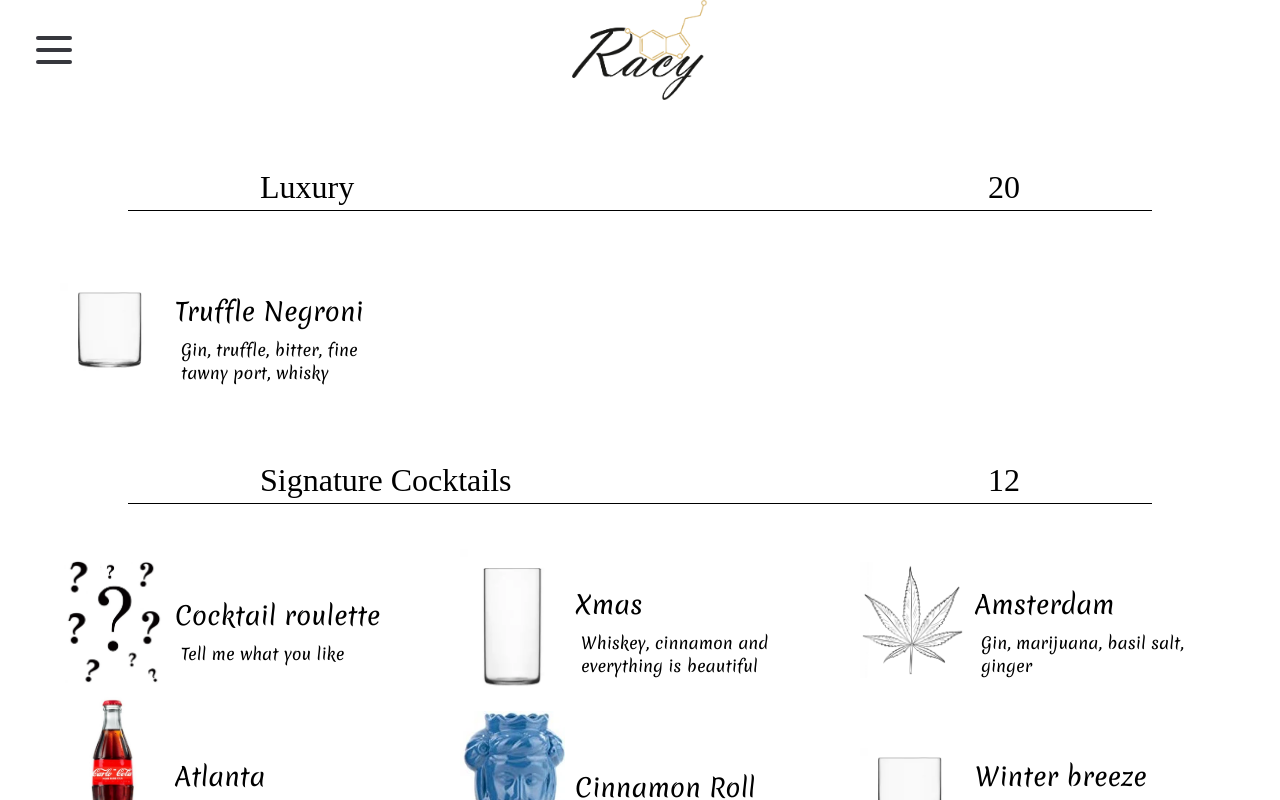
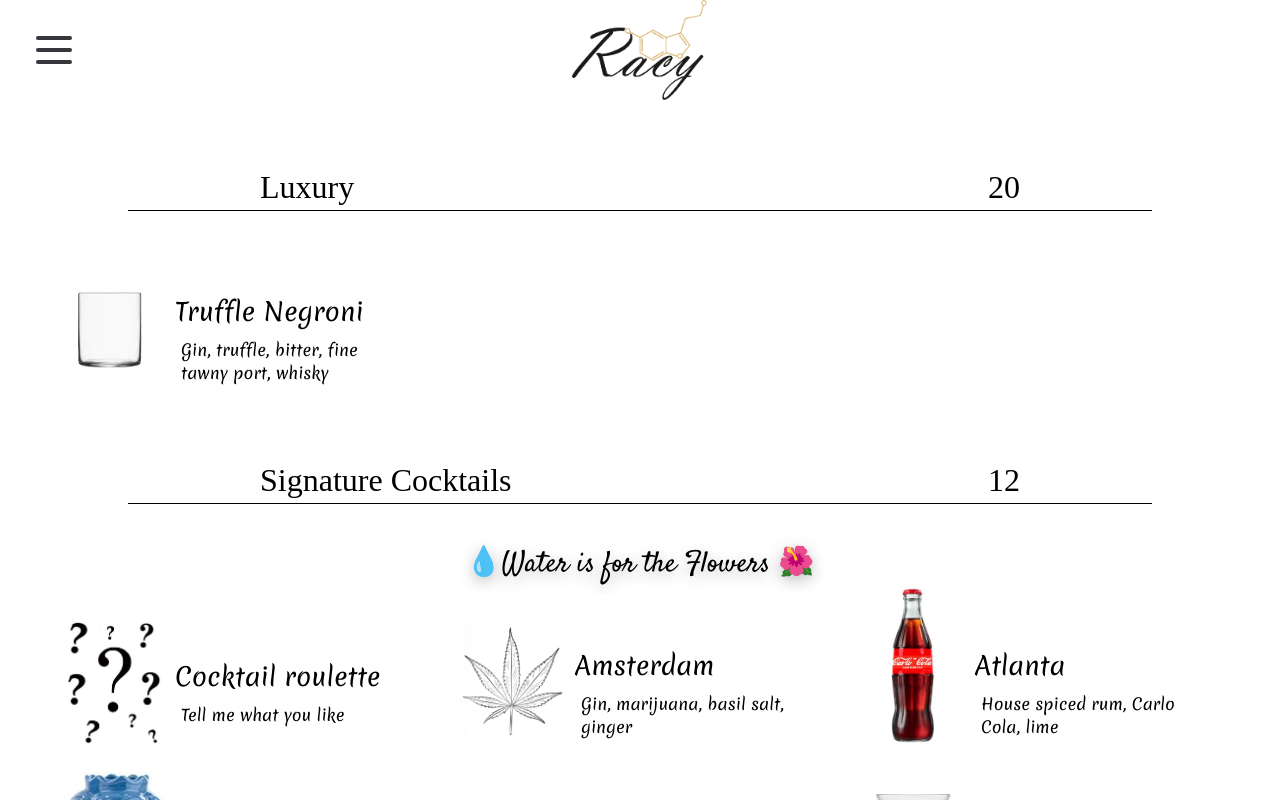
Before and after one commit to Aldodo91/racy-bar, a React (Create React App) app: page /menu-details/1 in a window 1280 px wide. Built offline with nearby package versions, Linux system fonts and the light colour scheme; a web font is replaced by a local one.

Commit message:
menu estivo v1

```diff
--- a/src/components/bigSelecion.jsx
+++ b/src/components/bigSelecion.jsx
@@ -1,13 +1,15 @@
 import Category from "./category";
+import Label from "./label";
 import MenuElement from "./menuElement";
 
-const BigSelection = ({ category, nome, langIT, cost, toShare }) => {
+const BigSelection = ({ category, nome, langIT, cost, toShare, showLabel }) => {
   return (
     category &&
     category.length && (
       <>
         <Category categoria={nome} cost={cost} toShare={toShare} />
         <center>
+          {showLabel && <Label />}
           <div className="container">
             {category.map((element) => (
               <MenuElement
--- /dev/null
+++ b/src/components/label.jsx
@@ -0,0 +1,7 @@
+import React from "react";
+
+const Label = () => {
+  return <div className="label">💧Water is for the Flowers 🌺</div>;
+};
+
+export default Label;
--- a/src/costants/menuElement.js
+++ b/src/costants/menuElement.js
@@ -306,27 +306,27 @@ export const caffetteria = [
   },
   {
     nome: "Cappuccino",
-    prezzo: 3,
+    prezzo: 3.5,
   },
   {
     nome: "Latte Macchiato",
-    prezzo: 3,
+    prezzo: 3.5,
   },
   {
     nome: "Cortado",
-    prezzo: 2,
+    prezzo: 2.5,
   },
   {
     nome: "Americano",
-    prezzo: 3,
+    prezzo: 3.5,
   },
   {
     nome: "Doppio Espresso",
-    prezzo: 3,
+    prezzo: 3.5,
   },
   {
     nome: "Tea",
-    prezzo: 3,
+    prezzo: 3.5,
   },
   // {
   //   nome: "Caffe freddo",
@@ -342,7 +342,7 @@ export const caffetteria = [
   },
   {
     nome: "Flat white",
-    prezzo: 3,
+    prezzo: 3.5,
   },
   {
     nome: "Spremuta",
@@ -390,7 +390,7 @@ export const specialCoffie = [
   {
     nome: "Chai latte",
     desc: "Indian Chai, latte, cannella ",
-    prezzo: 3,
+    prezzo: 4,
   },
   // {
   //   nome: "Pumpkin spice latte",
@@ -506,18 +506,18 @@ export const food = [
       en: "with Burrata cheese, Mortadella and pistacchi di Bronte",
     },
   },
-  {
-    img: null,
-    nome: {
-      it: "Crema",
-      en: "Soup",
-    },
-    prezzo: 7,
-    ricetta: {
-      it: "con funghi Porcini",
-      en: "Porcini mushrooms soup",
-    },
-  },
+  // {
+  //   img: null,
+  //   nome: {
+  //     it: "Crema",
+  //     en: "Soup",
+  //   },
+  //   prezzo: 7,
+  //   ricetta: {
+  //     it: "con funghi Porcini",
+  //     en: "Porcini mushrooms soup",
+  //   },
+  // },
 ];
 export const bruschette = {
   nome: {
@@ -556,6 +556,14 @@ export const bruschette = {
   ],
 };
 export const dessert = [
+  // {
+  //   prezzo: 6,
+  //   nome: "Musse di San Valentino",
+  //   desc: {
+  //     it: "Mousse al cioccolato e gelè di lamponi",
+  //     en: "Chocolate mousse and raspberry gelè",
+  //   },
+  // },
   {
     prezzo: 5,
     nome: "Dolce del giorno",
@@ -596,10 +604,10 @@ export const whiteWine = [
     bottleCost: 28,
     glassCost: 7,
   },
-  {
-    nome: "Biancolella Casa d'Ambra",
-    bottleCost: 30,
-  },
+  // {
+  //   nome: "Biancolella Casa d'Ambra",
+  //   bottleCost: 30,
+  // },
   {
     nome: "Chardonnay Cantina Mori",
     bottleCost: 28,
@@ -674,14 +682,14 @@ export const hot = [
       en: "Rum, caffè, cocco & cannella",
     },
   },
-  {
-    img: images.hot,
-    nome: "French kiss",
-    ricetta: {
-      it: "Calvados, Cioccolato fondente, Lamponi",
-      en: "Calvados, Dark chocolate, Raspberries",
-    },
-  },
+  // {
+  //   img: images.hot,
+  //   nome: "French kiss",
+  //   ricetta: {
+  //     it: "Calvados, Cioccolato fondente, Lamponi",
+  //     en: "Calvados, Dark chocolate, Raspberries",
+  //   },
+  // },
   {
     img: images.hot,
     nome: "Aperol Spritz Caldo",
--- a/src/costants/mocktail.js
+++ b/src/costants/mocktail.js
@@ -1,14 +1,14 @@
 import * as images from "./images";
 
 export const mocktail = [
-  {
-    img: images.moro,
-    nome: "Shanghai",
-    ricetta: {
-      it: "Versione analcolica dell'Hong Kong",
-      en: "Non alcohol version of Hong Kong",
-    },
-  },
+  // {
+  //   img: images.moro,
+  //   nome: "Shanghai",
+  //   ricetta: {
+  //     it: "Versione analcolica dell'Hong Kong",
+  //     en: "Non alcohol version of Hong Kong",
+  //   },
+  // },
   {
     img: images.flute,
     nome: "Fake 75",
--- a/src/costants/signature.js
+++ b/src/costants/signature.js
@@ -9,6 +9,14 @@ export const signature = [
     },
   },
   // {
+  //   img: images.martini,
+  //   nome: "Cocktail di carnevale",
+  //   ricetta: {
+  //     it: "Coriandolo, Strega, sour",
+  //     en: "Coriandolo, Strega, sour",
+  //   },
+  // },
+  // {
   //   img: images.mela,
   //   nome: "FALLing in love",
   //   ricetta: {
@@ -16,14 +24,14 @@ export const signature = [
   //     en: "Bourbon Whiskey, pumpkin, Cinnamon, ginger",
   //   },
   // },
-  {
-    img: images.bl,
-    nome: "Xmas",
-    ricetta: {
-      it: "Whiskey, cannella e ogni cosa è bella",
-      en: "Whiskey, cinnamon and everything is beautiful",
-    },
-  },
+  // {
+  //   img: images.bl,
+  //   nome: "Xmas",
+  //   ricetta: {
+  //     it: "Whiskey, cannella e ogni cosa è bella",
+  //     en: "Whiskey, cinnamon and everything is beautiful",
+  //   },
+  // },
   {
     img: images.ams,
     nome: "Amsterdam",
@@ -48,14 +56,14 @@ export const signature = [
       en: "Cinnamon, gin, lemon",
     },
   },
-  {
-    img: images.bc,
-    nome: "Winter breeze",
-    ricetta: {
-      it: "Bourbon, cannella, peperoncino, clementine",
-      en: "Bourbon, cinnamon, chili, clementines",
-    },
-  },
+  // {
+  //   img: images.bc,
+  //   nome: "Winter breeze",
+  //   ricetta: {
+  //     it: "Bourbon, cannella, peperoncino, clementine",
+  //     en: "Bourbon, cinnamon, chili, clementines",
+  //   },
+  // },
   {
     img: images.bc,
     nome: "CCC",
@@ -80,14 +88,14 @@ export const signature = [
       en: "Hazelnut, sour",
     },
   },
-  {
-    img: images.bc,
-    nome: "Montella",
-    ricetta: {
-      it: "Castagna, Rabarbaro, Vermouth, Limone",
-      en: "Chestnut, Rhubarb, Vermouth, Lemon",
-    },
-  },
+  // {
+  //   img: images.bc,
+  //   nome: "Montella",
+  //   ricetta: {
+  //     it: "Castagna, Rabarbaro, Vermouth, Limone",
+  //     en: "Chestnut, Rhubarb, Vermouth, Lemon",
+  //   },
+  // },
   {
     img: images.martini,
     nome: "Sidney 2.0",
--- a/src/pages/menuDetails.jsx
+++ b/src/pages/menuDetails.jsx
@@ -11,6 +11,7 @@ import Bruschette from "../components/bruschette";
 import DessertSelection from "../components/dessetSelection";
 import LuxurySelection from "../components/LuxurySelecion";
 import SpecialCoffie from "../components/coffieSpecial";
+import Label from "../components/label";
 
 const MenuDetails = () => {
   const { lang } = useParams();
@@ -38,6 +39,7 @@ const MenuDetails = () => {
             nome="Signature Cocktails"
             langIT={langIt}
             cost={12}
+            showLabel
           />
         </div>
         <div id="hot">
@@ -59,7 +61,7 @@ const MenuDetails = () => {
           <BigSelection
             category={menuElement.mocktail}
             nome="Mocktails"
-            cost={7}
+            cost={8}
             langIT={langIt}
           />
         </div>
@@ -127,16 +129,16 @@ const MenuDetails = () => {
             category={menuElement.specialCoffie}
             nome="Special Coffee"
           />
-          <SpecialCoffie
+          {/* <SpecialCoffie
             category={menuElement.tisane}
             nome={langIt ? "Tisane" : "Herbal teas"}
-          />
+          /> */}
         </div>
         <div id="food">
           <Bruschette
             element={menuElement.bruschette}
             langIT={langIt}
-            cost={"2 / pz"}
+            cost={"2€/pz"}
           />
           <FoodSelection
             category={menuElement.food}
--- a/src/style/menu.css
+++ b/src/style/menu.css
@@ -1,5 +1,6 @@
 @import url('https://fonts.googleapis.com/css2?family=Merienda&display=swap');
 @import url('https://fonts.googleapis.com/css2?family=Baskervville&display=swap');
+@import url('https://fonts.googleapis.com/css2?family=Satisfy&display=swap');
 
 .bigButton{
     padding: 3rem 6rem;
--- a/src/style/menuElement.css
+++ b/src/style/menuElement.css
@@ -79,3 +79,14 @@
     max-width: 1200px;
 
 }
+
+.label{
+    text-shadow: 0px 4px 15px rgba(0,0,0,0.25);
+    font-family: 'merienda', cursive;
+    font-family: 'Satisfy', cursive;
+    font-weight: lighter;
+    padding: 10px 0px;
+    font-size: 1.8rem;
+    white-space: nowrap;
+
+}
```
